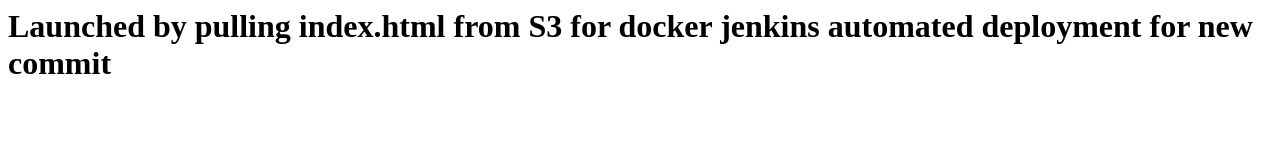
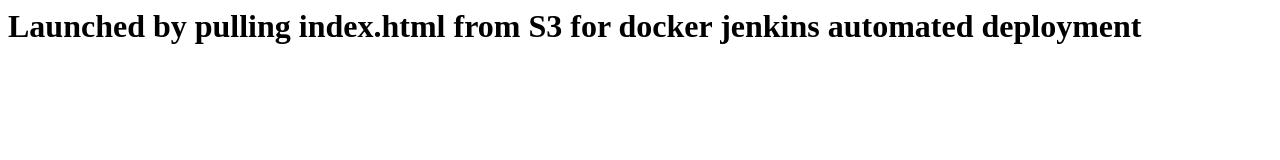
Before and after one commit to AnilNanda/dockerrepo, a plain HTML site: page index.html in a window 1280 px wide. Drawn offline with Linux system fonts and the light colour scheme.

Commit message:
Updated index.html for webhook

```diff
--- a/index.html
+++ b/index.html
@@ -1 +1 @@
-<h1>Launched by pulling index.html from S3 for docker jenkins automated deployment for new commit</h1>
+<h1>Launched by pulling index.html from S3 for docker jenkins automated deployment</h1>
```
